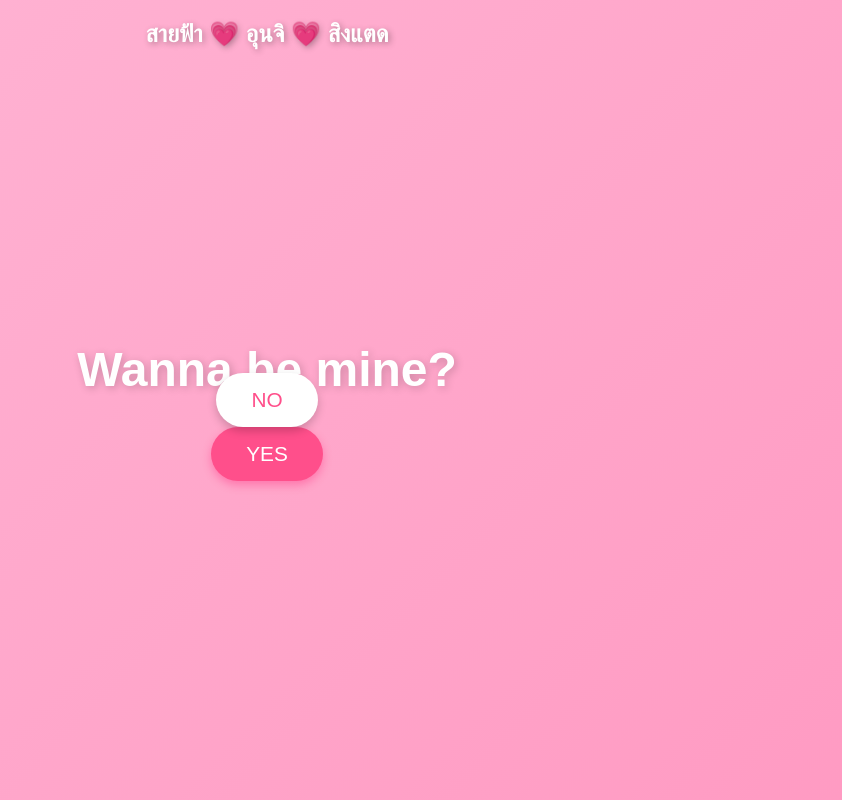
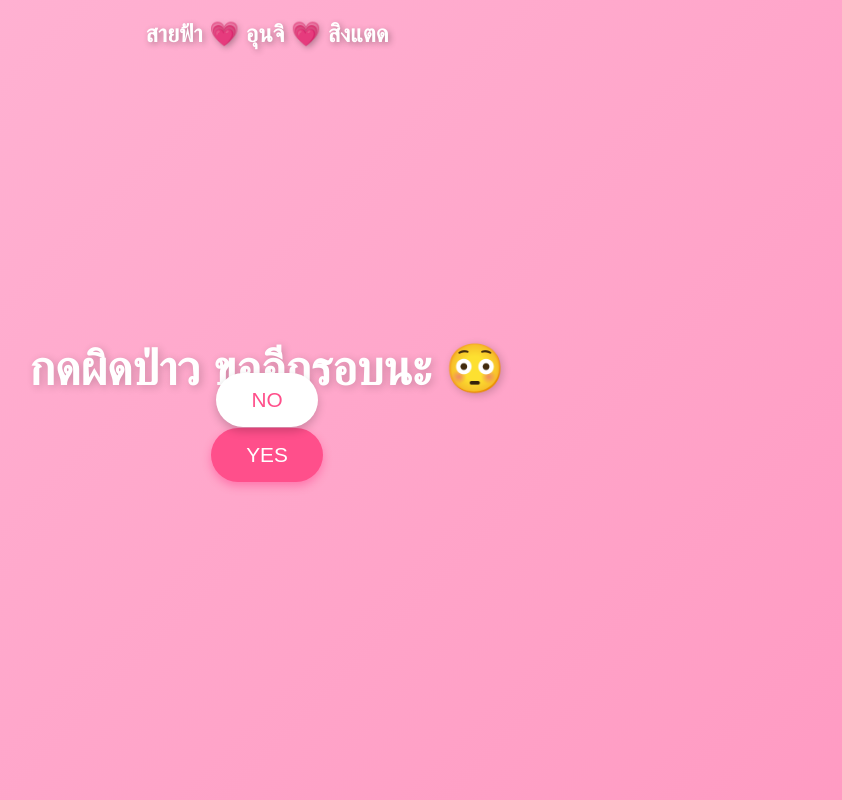
Before and after one commit to miuraknapedgno/SaiFAh, a plain HTML site: page index.html in a window 1280 px wide. Both pictures are taken after a click on the button "YES". Shown: the whole page, without its empty margins (373-1215 px from the left). Drawn offline with Linux system fonts and the light colour scheme.

Commit message:
Update index.html

```diff
--- a/index.html
+++ b/index.html
@@ -90,30 +90,37 @@
 </audio>
 
 <script>
-  // เสียงใหม่ (ชัวร์กว่า catbox)
-const clickSound = new Audio("https://actions.google.com/sounds/v1/cartoon/pop.ogg");
-const heartSound = new Audio("https://actions.google.com/sounds/v1/cartoon/clang_and_wobble.ogg");
+  const yesBtn = document.getElementById("yesBtn");
+  const noBtn = document.getElementById("noBtn");
+  const angry = document.getElementById("angry");
+  let yesCount = 0;
 
-// โหลดเสียงล่วงหน้า
-clickSound.load();
-heartSound.load();
+  // Sounds
+  const clickSound = new Audio("https://actions.google.com/sounds/v1/cartoon/pop.ogg");
+  const heartSound = new Audio("https://actions.google.com/sounds/v1/cartoon/clang_and_wobble.ogg");
+  clickSound.load();
+  heartSound.load();
 
+  // Background music
+  const bgm = new Audio("https://actions.google.com/sounds/v1/ambiences/birds_in_forest.ogg");
+  bgm.loop = true;
 
-  // NO BUTTON RUNS AWAY RANDOMLY
+  // NO button runs away
   noBtn.addEventListener("mouseover", () => {
+    bgm.play().catch(()=>{});
+    clickSound.play().catch(()=>{});
     angry.style.opacity = 1;
     const x = Math.random() * (window.innerWidth - 120);
     const y = Math.random() * (window.innerHeight - 120);
     noBtn.style.left = x + "px";
     noBtn.style.top = y + "px";
     setTimeout(() => angry.style.opacity = 0, 500);
-  clickSound.play().catch(()=>{});
+  });
 
-
-  // YES BUTTON LOGIC
+  // YES button logic
   yesBtn.addEventListener("click", () => {
+    bgm.play().catch(()=>{});
     clickSound.play().catch(()=>{});
-
     yesCount++;
 
     if (yesCount === 1) {
@@ -121,12 +128,11 @@ heartSound.load();
       return;
     }
     if (yesCount === 2) {
-      document.querySelector("h1").innerHTML = "ชัวร์นะ ขออีกทีนึง 🙄";
+      document.querySelector("h1").innerHTML = "ชัวร์นะ อย่าแฟ่ดนะ ขออีกทีนึง 🙄";
       return;
     }
 
-    // 3rd YES → Heart explosion
-    document.querySelector("h1").innerHTML = "งั้นก็เลิกแฟ่ดแล้ว มาเป็นแฟนพี่น้อง 💗";
+    document.querySelector("h1").innerHTML = "งั้นก็เลิกแฟ่นแล้ว มาเป็นแฟนพี่น้อง 💗";
 
     for (let i = 0; i < 30; i++) {
       const heart = document.createElement("div");
@@ -140,7 +146,7 @@ heartSound.load();
     }
 
     heartSound.play().catch(()=>{});
-
+  });
 </script>
 </body>
 </html>
```
